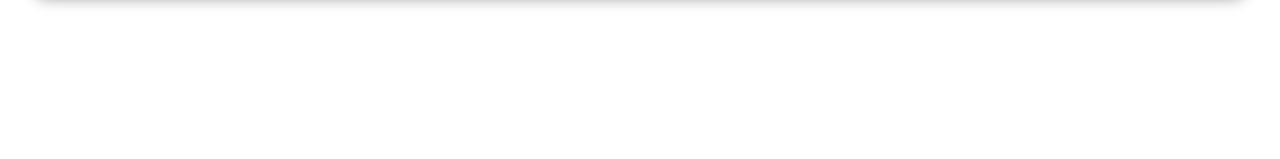
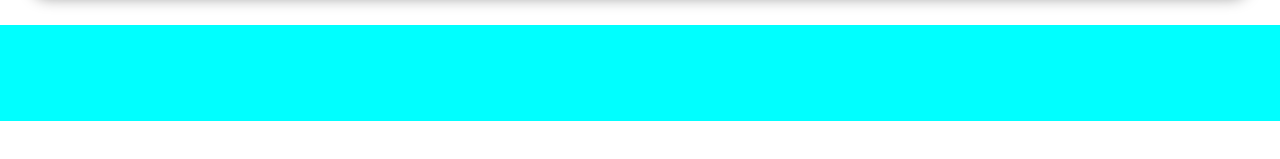
Before and after one commit to RKanna/collaborative-project-24th-july-2023, a plain HTML site: page index.html in a window 1280 px wide. Shown: the part 575-734 px from the top of the page. Drawn offline with Linux system fonts and the light colour scheme.

Commit message:
cursor pointer for login btn

```diff
--- a/styles/style.css
+++ b/styles/style.css
@@ -108,6 +108,7 @@ body {
   border: transparent;
   color: white;
   background-color: black;
+  cursor: pointer;
 }
 .hero-section {
   width: 100%;
@@ -179,3 +180,8 @@ h1 {
   font-size: 24px;
   font-weight: 700;
 }
+.intermediate-division-section {
+  width: 100%;
+  height: 6rem;
+  background-color: aqua;
+}
```
